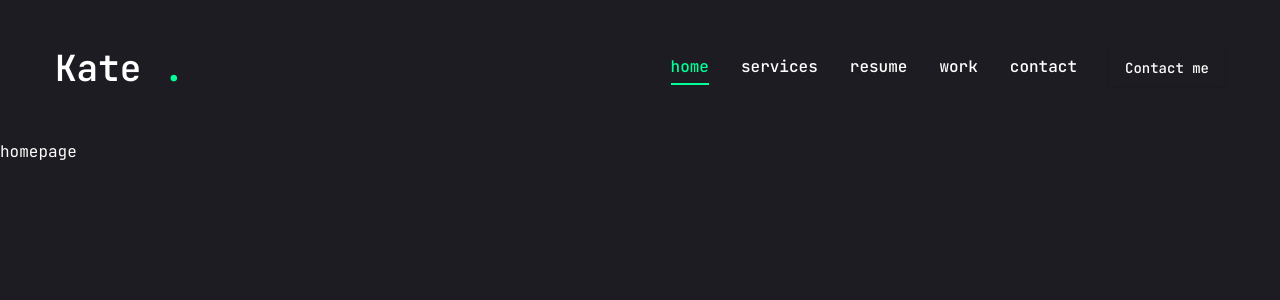
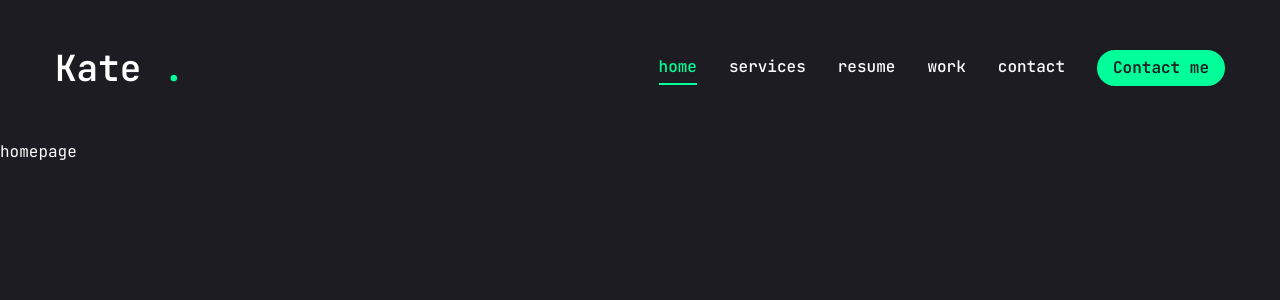
Before and after one commit to ktlz/kate-portfolio, a Next.js app: page / in a window 1280 px wide. Shown: the top 300 px of the page. Built offline with nearby package versions, Linux system fonts and the light colour scheme.

Commit message:
change button styles

```diff
--- a/components/ui/button.jsx
+++ b/components/ui/button.jsx
@@ -5,20 +5,12 @@ import { cva } from "class-variance-authority";
 import { cn } from "@/lib/utils"
 
 const buttonVariants = cva(
-  "inline-flex items-center justify-center whitespace-nowrap rounded-md text-sm font-medium transition-colors focus-visible:outline-none focus-visible:ring-1 focus-visible:ring-ring disabled:pointer-events-none disabled:opacity-50",
+  "inline-flex items-center justify-center whitespace-nowrap rounded-full text-base font-semibold ring-offset-white transition-colors",
   {
     variants: {
       variant: {
         default:
-          "bg-primary text-primary-foreground shadow hover:bg-primary/90",
-        destructive:
-          "bg-destructive text-destructive-foreground shadow-sm hover:bg-destructive/90",
-        outline:
-          "border border-input bg-background shadow-sm hover:bg-accent hover:text-accent-foreground",
-        secondary:
-          "bg-secondary text-secondary-foreground shadow-sm hover:bg-secondary/80",
-        ghost: "hover:bg-accent hover:text-accent-foreground",
-        link: "text-primary underline-offset-4 hover:underline",
+          "bg-accent text-primary hover:bg-accent-hover",
       },
       size: {
         default: "h-9 px-4 py-2",
```
